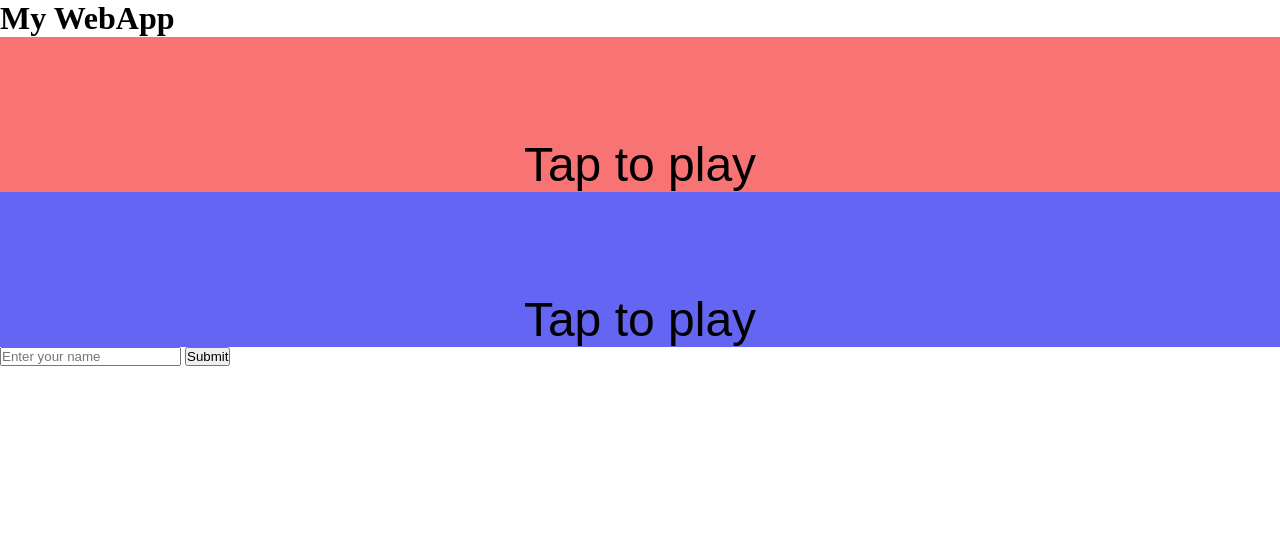
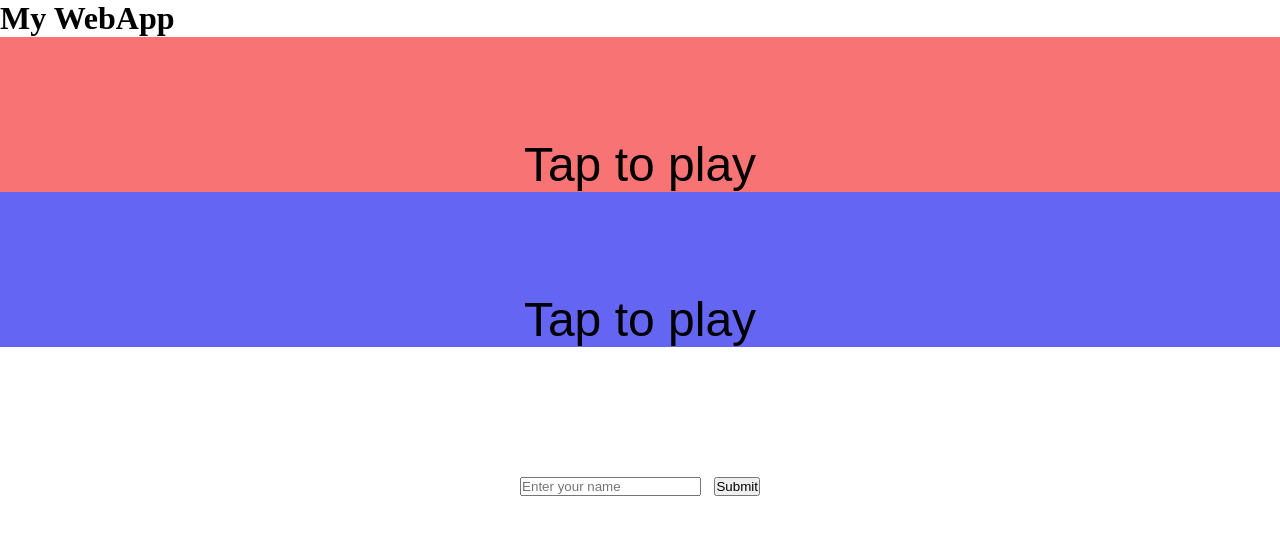
Before and after one commit to DamithraFdo/Web-App, a plain HTML site: page index.html in a window 1280 px wide. Drawn offline with nearby package versions, Linux system fonts and the light colour scheme.

Commit message:
feat: input class updates in css

```diff
--- a/style.css
+++ b/style.css
@@ -28,3 +28,13 @@
   .blue {
     background-color: rgb(101, 101, 243);
   }
+  .input {
+    /* display: none; */
+    height: 50%;
+    width: 100%;
+    font-size: 3em;
+    font-family: Arial;
+    text-align: center;
+    padding-top: 100px;
+
+  }
```
